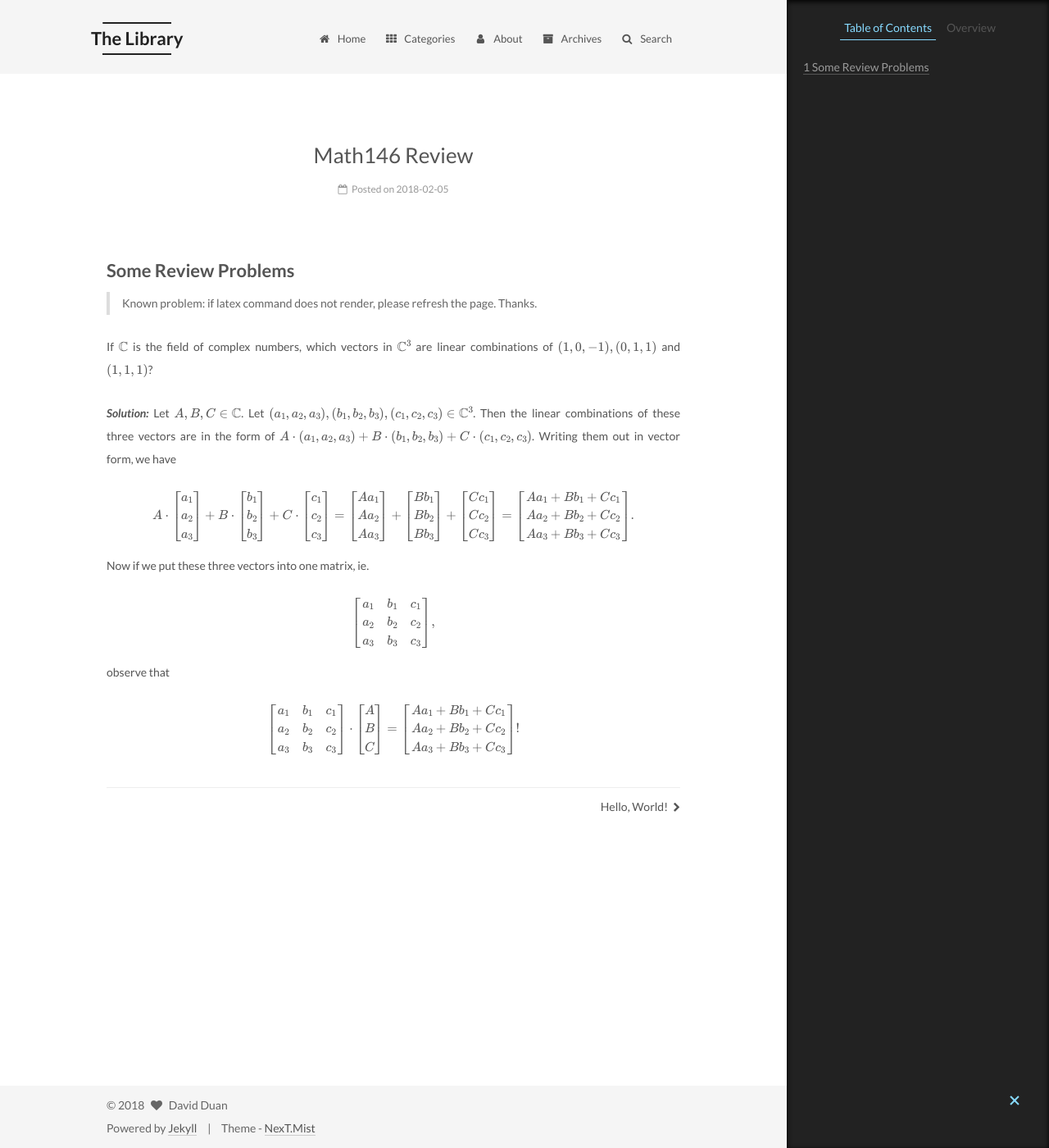
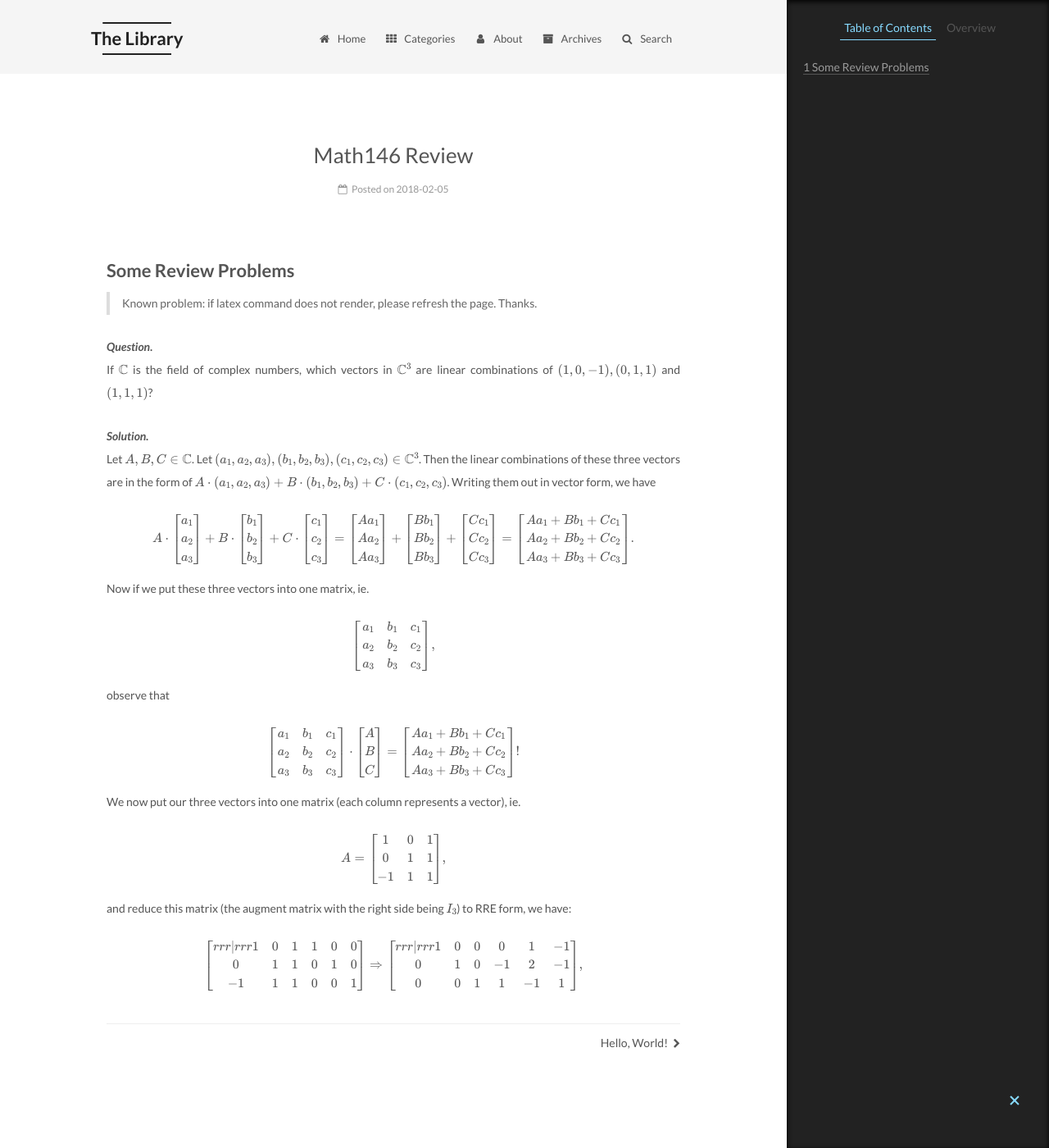
Before and after one commit to owaindex/Rootofallevii.github.io, a Jekyll site: the page built from _posts/2018-02-05-Math146-Review.md, in a window 1280 px wide and 1400 px high. Shown: the whole window at 82% size. Built offline with Jekyll 4.4.1, drawn with Linux system fonts in a browser that asks for light colours; formulas are drawn with MathJax 3.

Commit message:
Update 2018-02-05-Math146-Review.md

```diff
--- a/_posts/2018-02-05-Math146-Review.md
+++ b/_posts/2018-02-05-Math146-Review.md
@@ -1,10 +1,11 @@
 ## Some Review Problems
 > Known problem: if latex command does not render, please refresh the page. Thanks.
 
+***Question.***\\
 If $\mathbb{C}$ is the field of complex numbers, which vectors in $\mathbb{C}^3$ are linear combinations of $(1, 0, -1), (0, 1, 1)$
 and $(1, 1, 1)$?
 
-***Solution:***
+***Solution.***\\
 Let $A, B, C \in \mathbb{C}$. Let $(a_1, a_2, a_3), (b_1, b_2, b_3), (c_1, c_2, c_3) \in \mathbb{C}^3$. Then the linear combinations of these three vectors are in the form of $A \cdot (a_1, a_2, a_3) + B \cdot (b_1, b_2, b_3) + C \cdot (c_1, c_2, c_3)$. Writing them out in vector form, we have
 
 $$ A \cdot \begin{bmatrix}a_1 \\ a_2 \\ a_3 \end{bmatrix} + B \cdot \begin{bmatrix}b_1 \\ b_2 \\ b_3 \end{bmatrix} + C \cdot \begin{bmatrix}c_1 \\ c_2 \\ c_3 \end{bmatrix} = \begin{bmatrix} Aa_1 \\ Aa_2 \\ Aa_3 \end{bmatrix} + \begin{bmatrix} Bb_1 \\ Bb_2 \\ Bb_3 \end{bmatrix} + \begin{bmatrix} Cc_1 \\ Cc_2 \\ Cc_3 \end{bmatrix} = \begin{bmatrix} Aa_1 + Bb_1 + Cc_1 \\ Aa_2 + Bb_2 + Cc_2 \\ Aa_3 + Bb_3 + Cc_3\end{bmatrix} .$$
@@ -16,3 +17,12 @@ $$ \begin{bmatrix} a_1 & b_1 & c_1 \\ a_2 & b_2 & c_2 \\ a_3 & b_3 & c_3 \end{bm
 observe that
 
 $$ \begin{bmatrix} a_1 & b_1 & c_1 \\ a_2 & b_2 & c_2 \\ a_3 & b_3 & c_3 \end{bmatrix} \cdot \begin{bmatrix} A \\ B \\ C \end{bmatrix} = \begin{bmatrix} Aa_1 + Bb_1 + Cc_1 \\ Aa_2 + Bb_2 + Cc_2 \\ Aa_3 + Bb_3 + Cc_3\end{bmatrix} !$$
+
+We now put our three vectors into one matrix (each column represents a vector), ie.
+
+$$A = \begin{bmatrix} 1 & 0 & 1 \\ 0 & 1 & 1 \\ -1 & 1 & 1 \end{bmatrix},$$
+
+and reduce this matrix (the augment matrix with the right side being $I_3$) to RRE form, we have:
+
+
+$$\begin{bmatrix}{rrr|rrr} 1 & 0 & 1 & 1 & 0 & 0 \\ 0 & 1 & 1 & 0 & 1 & 0 \\ -1 & 1 & 1 & 0 & 0 & 1 \end{bmatrix} \Rightarrow \begin{bmatrix}{rrr|rrr} 1 & 0 & 0 & 0 & 1 & -1 \\ 0 & 1 & 0 & -1 & 2 & -1 \\ 0 & 0 & 1 & 1 & -1 & 1\end{bmatrix},$$
```
